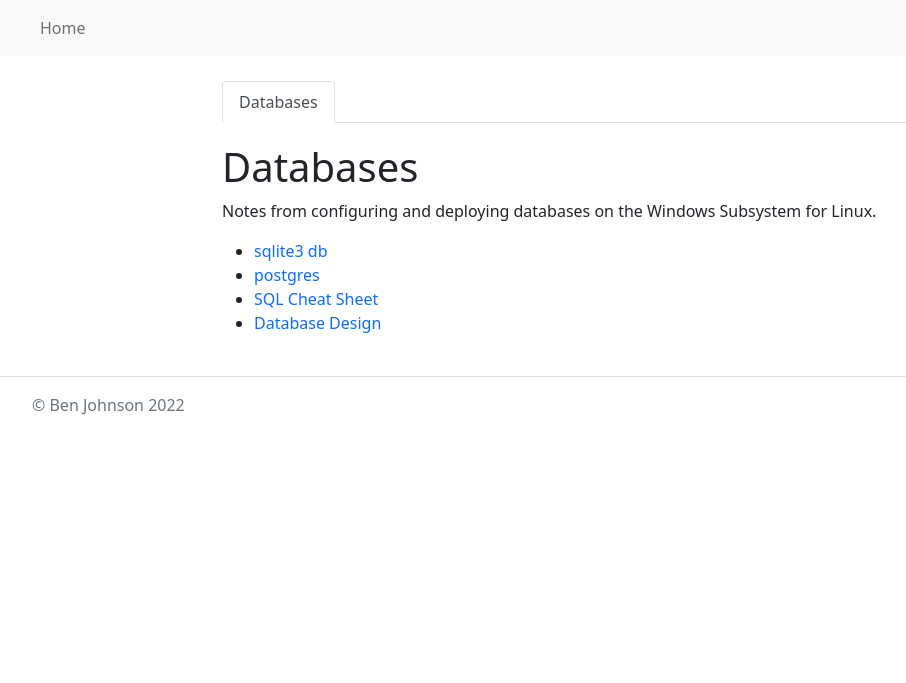
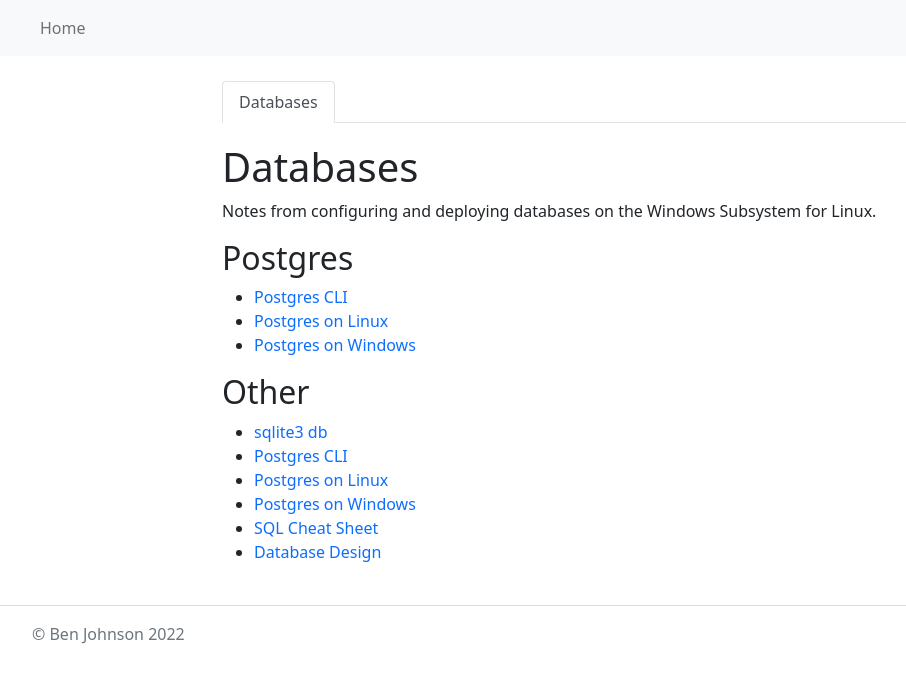
Before and after one commit to bdjohnson529/codechalet.com, a Jekyll site: the page built from _docs/databases/index.md, in a window 1280 px wide. Shown: the top 683 px of the page, without its empty margins (50-956 px from the left). Built offline with Jekyll 4.4.1, drawn with Linux system fonts in a browser that asks for light colours; nearby versions of some CDN libraries.

Commit message:
postgres: new

```diff
--- a/_docs/databases/index.md
+++ b/_docs/databases/index.md
@@ -10,6 +10,22 @@
 
 Notes from configuring and deploying databases on the Windows Subsystem for Linux.
 
+## Postgres
+<ul>
+{%- for page in pages -%}
+  {% if page.path contains "databases/postgres" %}
+    {% unless page.path contains "index.md" %}
+      <li>
+        <a href="{{ page.url | relative_url }}">
+          {{ page.title | escape }}
+        </a>
+      </li>
+    {% endunless %}
+  {% endif %}
+{%- endfor -%}
+</ul>
+
+## Other
 <ul>
 {%- for page in pages -%}
   {% if page.path contains "databases" %}
```
Also changed, not shown: _docs/databases/postgres/postgres-cli.md (added, +26 -0 lines), _docs/databases/postgres/postgres-linux.md (renamed from _docs/databases/postgres.md, +1 -23 lines), _docs/databases/postgres/postgres-windows.md (added, +29 -0 lines).
